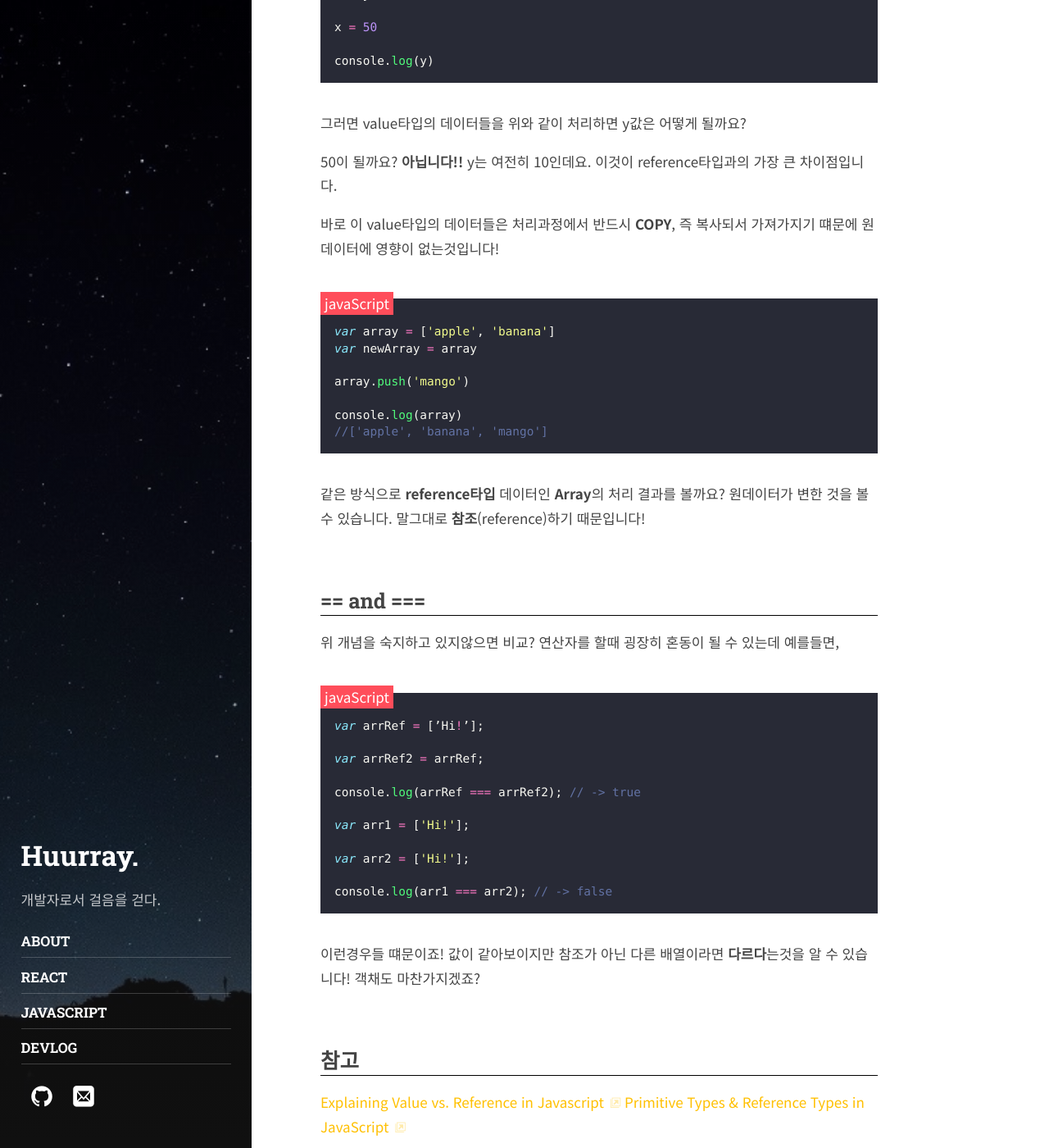
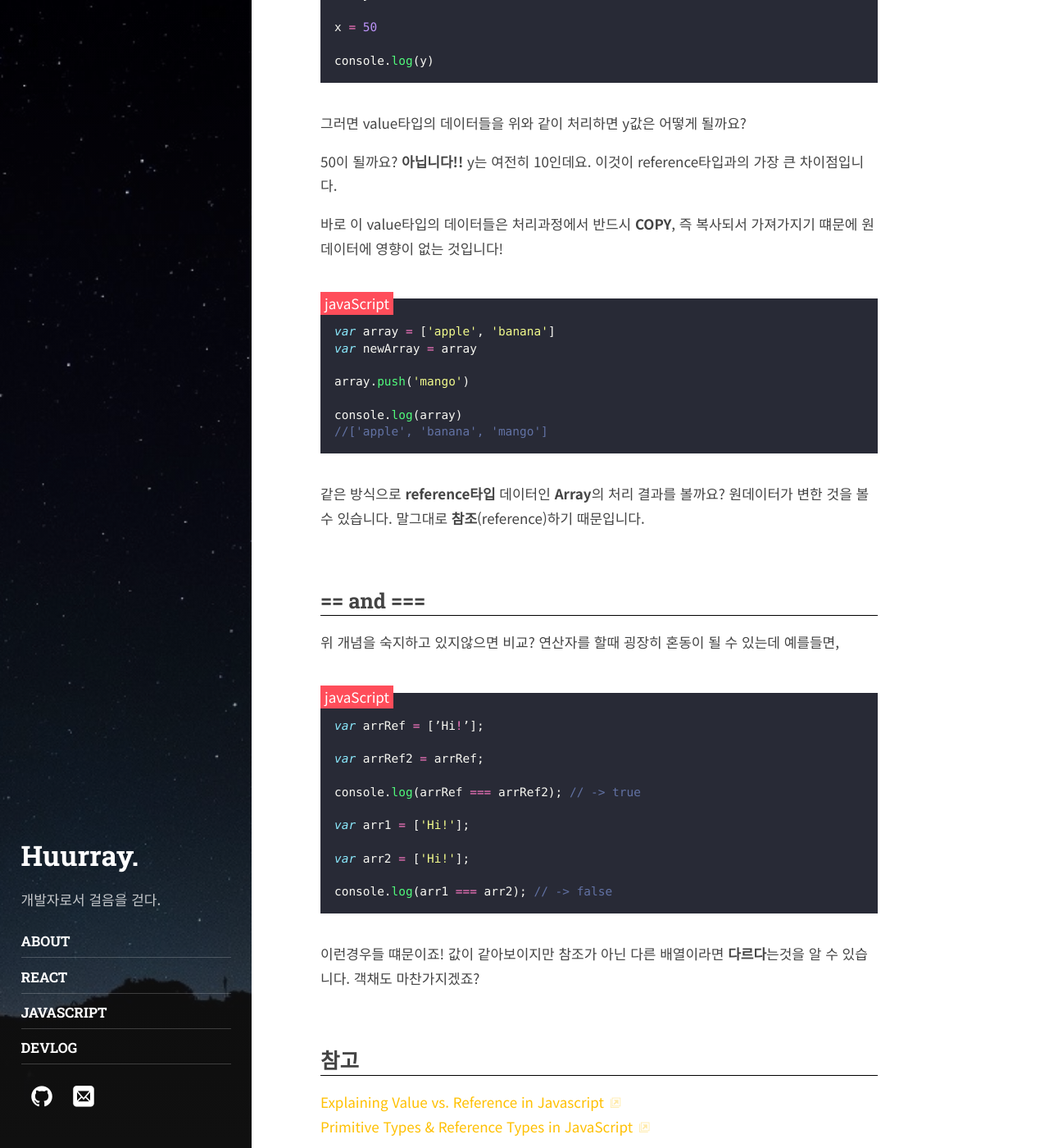
Before and after one commit to huurray/huurray.github.io, a Jekyll site: the page built from _posts/2019-03-13-js-valueAndRef.md, in a window 1280 px wide and 1400 px high, scrolled down 1351 px. Shown: the whole window at 82% size. Built offline with Jekyll 4.4.1, drawn with Linux system fonts in a browser that asks for light colours; some web fonts are replaced; comment, search, counter and statistics services are not loaded; some of the changed text lies outside the part shown.

````diff
--- a/_posts/2019-03-13-js-valueAndRef.md
+++ b/_posts/2019-03-13-js-valueAndRef.md
@@ -44,7 +44,7 @@ console.log(y)
 50이 될까요? **아닙니다!!** y는 여전히 10인데요.
 이것이 reference타입과의 가장 큰 차이점입니다.
 
-바로 이 value타입의 데이터들은 처리과정에서 반드시 **COPY**, 즉 복사되서 가져가지기 떄문에 원데이터에 영향이 없는것입니다!
+바로 이 value타입의 데이터들은 처리과정에서 반드시 **COPY**, 즉 복사되서 가져가지기 떄문에 원데이터에 영향이 없는 것입니다!
 
 ```javascript
 var array = ['apple', 'banana']
@@ -57,7 +57,7 @@ console.log(array)
 ```
 
 같은 방식으로 **reference타입** 데이터인 **Array**의 처리 결과를 볼까요?
-원데이터가 변한 것을 볼수 있습니다. 말그대로 **참조**(reference)하기 때문입니다!
+원데이터가 변한 것을 볼수 있습니다. 말그대로 **참조**(reference)하기 때문입니다.
 
 ## == and ===
 
@@ -77,9 +77,9 @@ var arr2 = ['Hi!'];
 console.log(arr1 === arr2); // -> false
 ```
 
-이런경우들 떄문이죠! 값이 같아보이지만 참조가 아닌 다른 배열이라면 **다르다**는것을 알 수 있습니다! 객채도 마찬가지겠죠?
+이런경우들 떄문이죠! 값이 같아보이지만 참조가 아닌 다른 배열이라면 **다르다**는것을 알 수 있습니다. 객채도 마찬가지겠죠?
 
 ## 참고
 
-[Explaining Value vs. Reference in Javascript](https://codeburst.io/explaining-value-vs-reference-in-javascript-647a975e12a0)
+[Explaining Value vs. Reference in Javascript](https://codeburst.io/explaining-value-vs-reference-in-javascript-647a975e12a0)<br>
 [Primitive Types & Reference Types in JavaScript](https://gist.github.com/branneman/7fb06d8a74d7e6d4cbcf75c50fec599c)
````
Also changed, not shown: other parts of _posts/2019-03-13-js-valueAndRef.md (+2 -2 lines).
